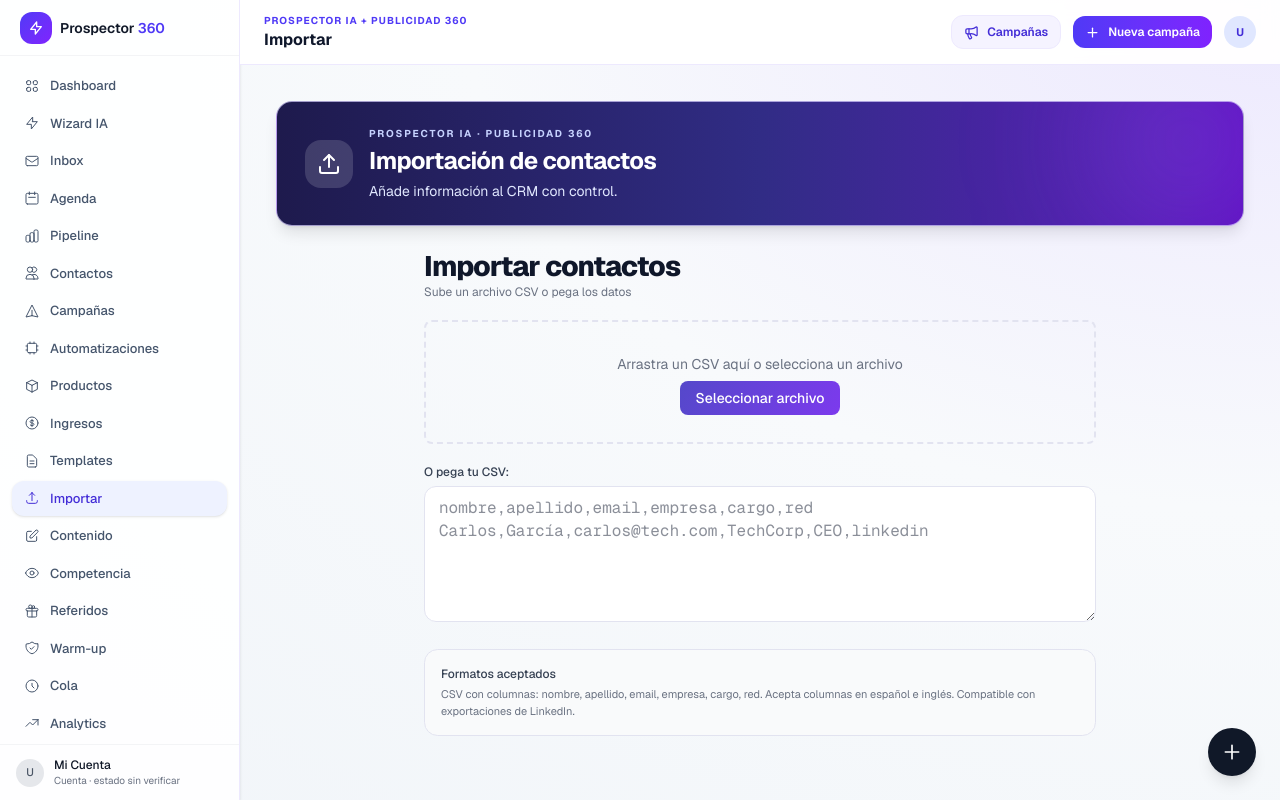
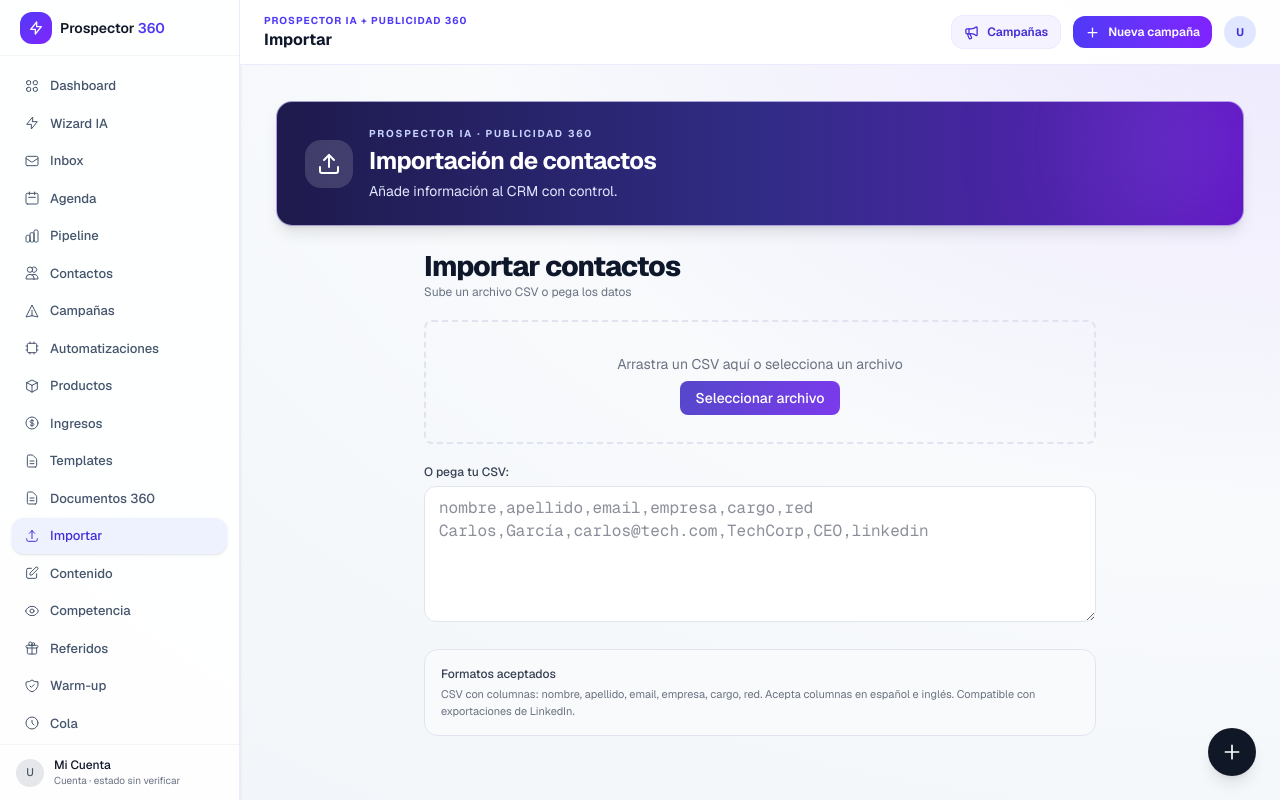
Before and after one commit to kepabilbao67-bot/prospector-AI, a Next.js app: page /import in a window 1280 px wide. Built offline with nearby package versions, Linux system fonts and the light colour scheme.

Commit message:
feat: link isolated Documentos 360 prototype in sidebar

```diff
--- a/src/components/ui/sidebar.tsx
+++ b/src/components/ui/sidebar.tsx
@@ -16,6 +16,7 @@ const navigation = [
   { name: "Productos", href: "/products", icon: "package" },
   { name: "Ingresos", href: "/revenue", icon: "dollar" },
   { name: "Templates", href: "/templates", icon: "file-text" },
+  { name: "Documentos 360", href: "/documentos", icon: "file-text" },
   { name: "Importar", href: "/import", icon: "upload" },
   { name: "Contenido", href: "/content", icon: "edit" },
   { name: "Competencia", href: "/spy", icon: "eye" },
```
